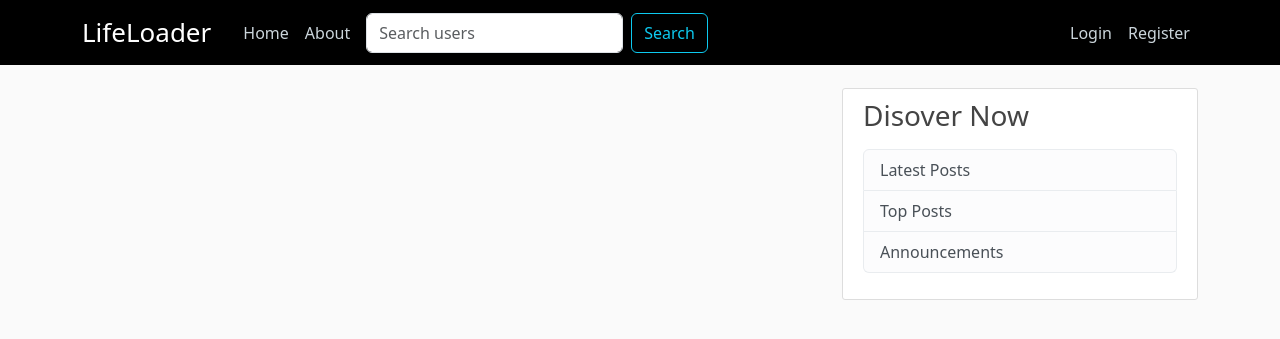
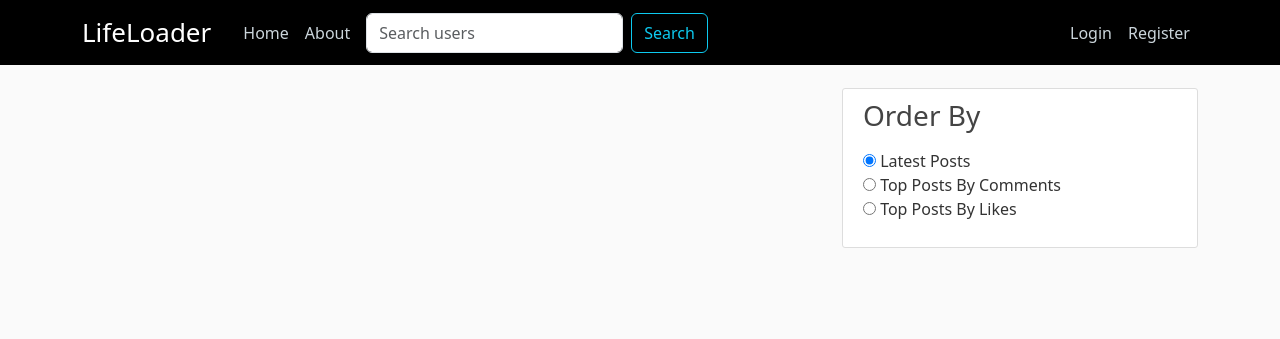
Before and after one commit to Omarkhaled711/LifeLoader, a Django app: page / in a window 1280 px wide. Shown: the top 339 px of the page. Run offline with Django 4.2, Linux system fonts and the light colour scheme; data comes from the database, SQL or seed files in the repository; both versions use the stored data as it was after the commit.

Commit message:
sort posts by top likes, top comments, recent,, updated about page

```diff
--- a/social_net/api/v1/urls.py
+++ b/social_net/api/v1/urls.py
@@ -3,7 +3,7 @@
 The urls for our api
 """
 from django.urls import path
-from social_net.api.v1.views import PostListView, UserPostListView, CommentListView, LikeListView
+from social_net.api.v1.views import PostListView, UserPostListView, CommentListView, LikeListView, PostListViewTopComments, PostListViewTopLikes
 
 urlpatterns = [
     path('posts/', PostListView.as_view(), name='post-list'),
@@ -12,4 +12,8 @@
     path('posts/<int:post_id>/comments/',
          CommentListView.as_view(), name='comment-list'),
     path('posts/<int:post_id>/likes/', LikeListView.as_view(), name='like-list'),
+    path('posts/top_likes/', PostListViewTopLikes.as_view(),
+         name='post-list-top_likes'),
+    path('posts/top_comments/', PostListViewTopComments.as_view(),
+         name='post-list-top_comments')
 ]
--- a/social_net/api/v1/views.py
+++ b/social_net/api/v1/views.py
@@ -16,6 +16,20 @@
 class PostListView(generics.ListAPIView):
     queryset = Post.objects.annotate(likes_count=Count(
         'likes'), comments_count=Count('comments')).order_by('-date_created')
+    serializer_class = PostSerializer
+    pagination_class = CustomPageNumberPagination
+
+
+class PostListViewTopLikes(generics.ListAPIView):
+    queryset = Post.objects.annotate(likes_count=Count(
+        'likes'), comments_count=Count('comments')).order_by('-likes_count', '-comments_count', '-date_created')
+    serializer_class = PostSerializer
+    pagination_class = CustomPageNumberPagination
+
+
+class PostListViewTopComments(generics.ListAPIView):
+    queryset = Post.objects.annotate(likes_count=Count(
+        'likes'), comments_count=Count('comments')).order_by('-comments_count', '-likes_count', '-date_created')
     serializer_class = PostSerializer
     pagination_class = CustomPageNumberPagination
 
--- a/social_net/static/social_net/js/post_list.js
+++ b/social_net/static/social_net/js/post_list.js
@@ -1,17 +1,30 @@
         // Function to fetch and display posts
-        function fetchPosts(page) {
+        function fetchPosts(apiEndpoint, page) {
             $.ajax({
-                url: `/api/v1/posts/?page=${page}`,
+                url: `/api/v1/${apiEndpoint}/?page=${page}`,
                 method: 'GET',
                 success: function(data) {
                     displayPosts(data.results);
-                    displayPagination(data);
+                    displayPagination(data, apiEndpoint);
                 },
                 error: function(error) {
                     console.error('Error fetching posts:', error);
                 }
             });
         }
+        // Event listener for radio button change
+        $('input[name="postOrder"]').change(function() {
+            var selectedEndpoint = $('input[name="postOrder"]:checked').val();
+            fetchPosts(selectedEndpoint, 1);
+        });
+
+        // Initial fetch when the page loads
+        $(document).ready(function() {
+            // Fetch based on the initially checked radio button
+            var selectedEndpoint = $('input[name="postOrder"]:checked').val();
+            fetchPosts(selectedEndpoint, 1);
+            $('#order').show();
+        });
         function displayPosts(posts) {
             var container = $('#posts-container');
             container.empty();
@@ -42,6 +55,10 @@
                                             <hr class="my-2"> <!-- Horizontal line between name/date and post title/content -->
                                             <h2><a class="article-title" href="${postUrl}">${post.title}</a></h2>
                                             <p class="article-content">${post.content}</p>
+                                            <div class="text-muted">
+                                            <small>Likes: ${post.likes_count}</small>
+                                            <small class="ms-2">Comments: ${post.comments_count}</small>
+                                        </div>
                                         </div>
                                     </div>
                                 </div>
@@ -58,27 +75,27 @@
 
 
         // Function to display pagination links
-        function displayPagination(data) {
+        function displayPagination(data, apiEndpoint) {
             var paginationHtml = '';
             var current_num;
-            var tot_num = Math.floor(parseInt(data.count)/data.results.length)
-            if (parseInt(data.count) % data.results.length != 0) {
+            var tot_num = Math.floor(parseInt(data.count) / data.results.length);
+
+            if (parseInt(data.count) % data.results.length !== 0) {
                 tot_num += 1;
             }
 
             if (data.previous) {
-                paginationHtml += `<a class="btn btn-outline-secondary mb-4" href="#" onclick="fetchPosts(1);">First</a>`;
-                }
+                paginationHtml += `<a class="btn btn-outline-secondary mb-4" href="#" onclick="fetchPosts('${apiEndpoint}', 1);">First</a>`;
+            }
 
             if (!data.next) {
                 if (data.previous) {
-                    var match = data.previous.match(/page=(\d+)/)
+                    var match = data.previous.match(/page=(\d+)/);
                     tot_num = 2;
                     if (match) {
-                        tot_num = parseInt(data.previous.match(/page=(\d+)/)[1]) + 1;
+                        tot_num = parseInt(match[1]) + 1;
                     }
-                }
-                else {
+                } else {
                     tot_num = 1;
                 }
             }
@@ -86,32 +103,35 @@
             if (tot_num > 0) {
                 if (data.next) {
                     current_num = parseInt(data.next.match(/page=(\d+)/)[1]) - 1;
-                }
-                else if (data.previous) {
-                    var match = data.previous.match(/page=(\d+)/)
+                } else if (data.previous) {
+                    var match = data.previous.match(/page=(\d+)/);
                     current_num = 2;
                     if (match) {
-                        current_num = parseInt(data.previous.match(/page=(\d+)/)[1]) + 1;
+                        current_num = parseInt(match[1]) + 1;
                     }
                 }
                 for (var i = Math.max(1, current_num - 3); i <= Math.min(current_num + 3, tot_num); i++) {
                     if (i != current_num) {
-                        paginationHtml += `<a class="btn btn-outline-secondary mb-4" href="#" onclick="fetchPosts(${i});">${i}</a>`;
-                    }
-                    else {
-                        paginationHtml += `<a class="btn btn-secondary mb-4" href="#" onclick="fetchPosts(${i});">${i}</a>`;
+                        paginationHtml += `<a class="btn btn-outline-secondary mb-4" href="#" onclick="fetchPosts('${apiEndpoint}', ${i});">${i}</a>`;
+                    } else {
+                        paginationHtml += `<a class="btn btn-secondary mb-4" href="#" onclick="fetchPosts('${apiEndpoint}', ${i});">${i}</a>`;
                     }
                 }
                 if (data.next) {
-                    paginationHtml += `<a class="btn btn-outline-secondary mb-4" href="#" onclick="fetchPosts(${tot_num});">Last</a>`;
+                    paginationHtml += `<a class="btn btn-outline-secondary mb-4" href="#" onclick="fetchPosts('${apiEndpoint}', ${tot_num});">Last</a>`;
                 }
             }
-
             $('#pagination-container').html(paginationHtml);
         }
-
-
-        // Initial fetch when the page loads
-        $(document).ready(function() {
-            fetchPosts(1);
+        $('#topLikesButton').click(function() {
+            var apiEndpoint = 'posts/top_likes';
+            fetchPosts(apiEndpoint, 1);
         });
+        $('#recentButton').click(function() {
+            var apiEndpoint = 'posts';
+            fetchPosts(apiEndpoint, 1);
+        });
+        $('#topCommentsButton').click(function() {
+            var apiEndpoint = 'posts/top_comments';
+            fetchPosts(apiEndpoint, 1);
+        });
--- a/social_net/static/social_net/js/user_posts_list.js
+++ b/social_net/static/social_net/js/user_posts_list.js
@@ -44,6 +44,10 @@
                                     <hr class="my-2"> <!-- Horizontal line between name/date and post title/content -->
                                     <h2><a class="article-title" href="${postUrl}">${post.title}</a></h2>
                                     <p class="article-content">${post.content}</p>
+                                    <div class="text-muted">
+                                    <small>Likes: ${post.likes_count}</small>
+                                    <small class="ms-2">Comments: ${post.comments_count}</small>
+                                </div>
                                 </div>
                             </div>
                         </div>
--- a/social_net/templates/social_net/base_temp.html
+++ b/social_net/templates/social_net/base_temp.html
@@ -57,22 +57,11 @@
             {% endif %}
             {% block content %}{% endblock %}
           </div>
-          <div class="col-md-4 mt-2">
-            <div class="content-section">
-              <h3>Disover Now</h3>
-              <p class='text-muted'>
-                <ul class="list-group">
-                  <li class="list-group-item list-group-item-light">Latest Posts</li>
-                  <li class="list-group-item list-group-item-light">Top Posts</li>
-                  <li class="list-group-item list-group-item-light">Announcements</li>
-                </ul>
-              </p>
-            </div>
-          </div>
+          {% block order %}{% endblock %}
         </div>
       </main>
    <script src="https://cdn.jsdelivr.net/npm/bootstrap@5.3.2/dist/js/bootstrap.bundle.min.js" integrity="sha384-C6RzsynM9kWDrMNeT87bh95OGNyZPhcTNXj1NW7RuBCsyN/o0jlpcV8Qyq46cDfL" crossorigin="anonymous"></script>
    <script src="https://cdn.jsdelivr.net/npm/@popperjs/core@2.11.8/dist/umd/popper.min.js" integrity="sha384-I7E8VVD/ismYTF4hNIPjVp/Zjvgyol6VFvRkX/vR+Vc4jQkC+hVqc2pM8ODewa9r" crossorigin="anonymous"></script>
     <script src="https://cdn.jsdelivr.net/npm/bootstrap@5.3.2/dist/js/bootstrap.min.js" integrity="sha384-BBtl+eGJRgqQAUMxJ7pMwbEyER4l1g+O15P+16Ep7Q9Q+zqX6gSbd85u4mG4QzX+" crossorigin="anonymous"></script>
-</body>
+  </body>
 </html>
--- a/social_net/templates/social_net/post_list.html
+++ b/social_net/templates/social_net/post_list.html
@@ -8,5 +8,28 @@
     <div id="pagination-container">
         <!-- Pagination links will be dynamically added here -->
     </div>
-    <script type="text/javascript" src="{% static 'social_net/js/post_list.js' %}"></script>
-{% endblock content %}
+    {% endblock content %}
+    {% block order %}
+    <div class="col-md-4 mt-2">
+        <div class="content-section">
+          <h3>Order By</h3>
+          <p class='text-muted'>
+            <div class="list-group">
+              <label>
+                  <input type="radio" name="postOrder" id="recentButton" value="posts" checked>
+                  Latest Posts
+              </label>
+              <label>
+                  <input type="radio" name="postOrder" id="topCommentsButton" value="posts/top_comments">
+                  Top Posts By Comments
+              </label>
+              <label>
+                  <input type="radio" name="postOrder" id="topLikesButton" value="posts/top_likes">
+                  Top Posts By Likes
+              </label>
+          </div>
+          </p>
+        </div>
+      </div>
+      <script type="text/javascript" src="{% static 'social_net/js/post_list.js' %}"></script>
+    {%endblock %}
```
Also changed, not shown: social_net/templates/social_net/about.html (+32 -2 lines), db.sqlite3.
